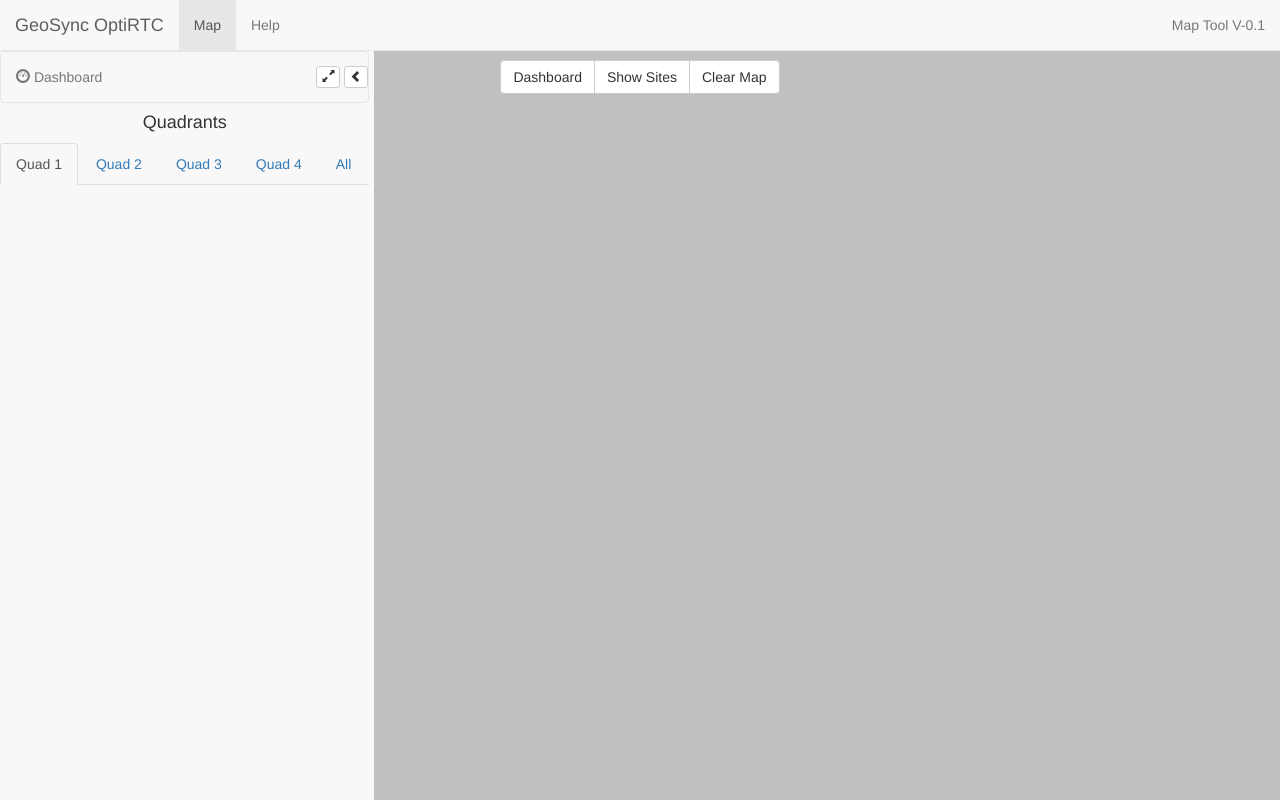
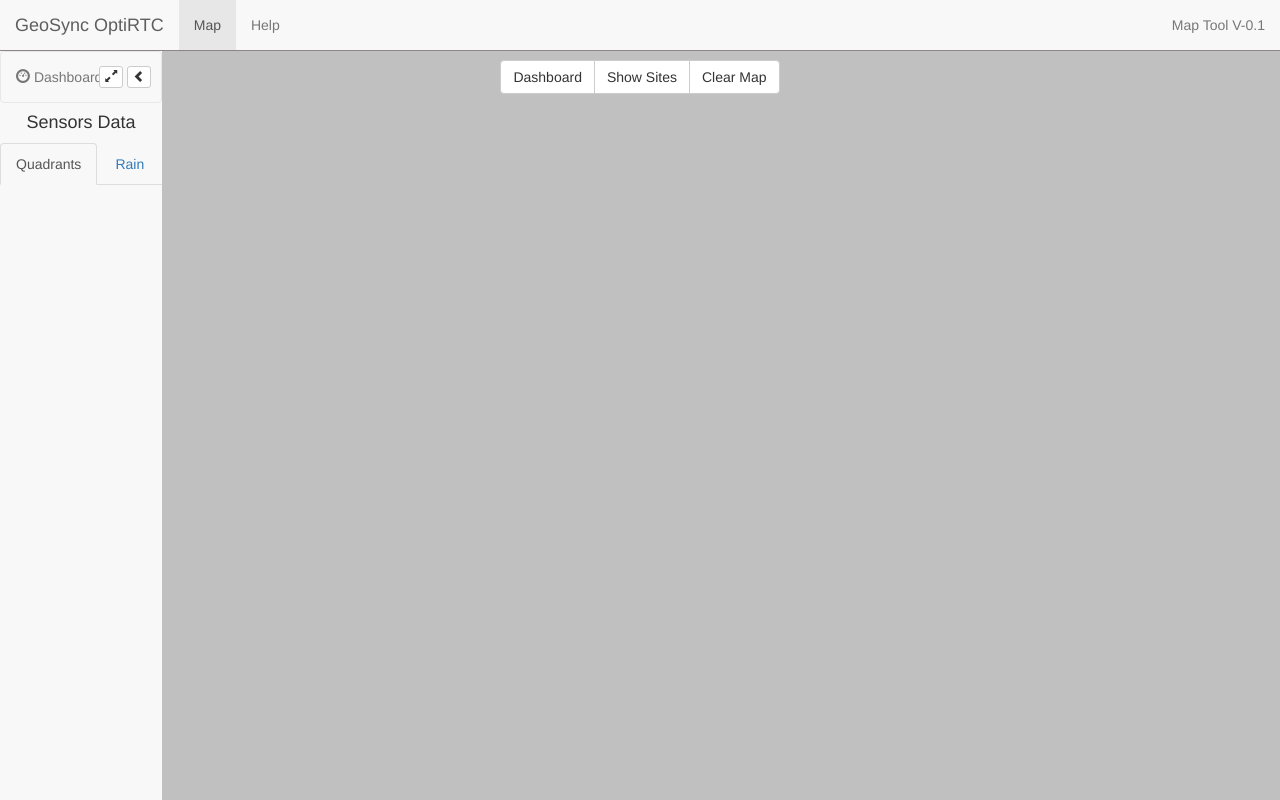
Before and after one commit to enea-tsanai/SensorMap, a Flask app: page /map in a window 1280 px wide. Run offline with Flask 2, Linux system fonts and the light colour scheme; data that the repository does not hold is empty; style sheets or scripts are compiled from the project's sources; some libraries are stand-ins or nearby versions.

Commit message:
js polishes

```diff
--- a/app/static/css/dashboard.scss
+++ b/app/static/css/dashboard.scss
@@ -16,6 +16,9 @@ $dashboard-desktop-min: 845px;
 #dashboard-wrapper {
   @include dashboard-transition($splitter-transition-time);
   background: $color-light-theme;
+}
+
+#dashboard-header div {
   padding-right: 5px;
 }
 
--- a/app/static/css/map-tool.scss
+++ b/app/static/css/map-tool.scss
@@ -1,3 +1,7 @@
+#top-navbar {
+  border-color: #908585;
+}
+
 /* Splitter */
 $splitter-transition-time: 0.4s;
 $left-component-min-width: 320px;
@@ -81,6 +85,7 @@ html, body {
 }
 
 .split-pane-divider {
+  //background-color: #7F9FD2;
   width: 5px;
 }
 
--- a/app/static/js/dashboard.js
+++ b/app/static/js/dashboard.js
@@ -12,9 +12,10 @@ function minToMax() {
 
 function maxToMin() {
     $('#my-divider').removeClass('invisible');
-    $("#left-component").removeClass('closed').removeClass('maximized-l').addClass('minimized-l');
+    var width =  parseInt($("#left-component").removeClass('closed').removeClass('maximized-l').addClass('minimized-l')
+        .css("min-width"));
     $("#right-component").removeClass('closed').removeClass('maximized-r').addClass('minimized-r');
-    $('div.split-pane').splitPane('firstComponentSize', parseInt($("#left-component").css("min-width")));
+    $('div.split-pane').splitPane('firstComponentSize', width);
     $("#maximize").find($("span")).replaceWith('<span class="glyphicon glyphicon-resize-full"></span>');
     sidebarState = "minimized";
 }
@@ -36,9 +37,10 @@ function openToolbar() {
         minToMax();
     } else {
         $('#my-divider').removeClass('invisible');
-        $("#left-component").removeClass('closed').removeClass('maximized-l').addClass('minimized-l');
+        var width = parseInt($("#left-component").removeClass('closed').removeClass('maximized-l')
+            .addClass('minimized-l').css("min-width"));
         $("#right-component").removeClass('closed').removeClass('maximized-r').addClass('minimized-r');
-        $('div.split-pane').splitPane('firstComponentSize', parseInt($("#left-component").css("min-width")));
+        $('div.split-pane').splitPane('firstComponentSize', width);
     }
     removeFastDrag();
 	// Shift center of map to the right by half width of the sidebar
--- a/app/templates/map-tool.html
+++ b/app/templates/map-tool.html
@@ -44,7 +44,7 @@
 </head>
 
 <body>
-<nav class="navbar navbar-default navbar-fixed-top">
+<nav id="top-navbar" class="navbar navbar-default navbar-fixed-top">
 	<div class="container-fluid">
 		<div class="navbar-header">
             <button type="button" class="navbar-toggle collapsed" data-toggle="collapse"
@@ -112,25 +112,14 @@
                 </div>
 
                 <div>
-                    <h4>Quadrants</h4>
+                    <h4>Sensors Data</h4>
                     <ul class="nav nav-tabs" id="selection-tabs">
-                        <li class="active"><a href="#quad-1">Quad 1</a></li>
-                        <li><a href="#quad-2">Quad 2</a></li>
-                        <li><a href="#quad-3">Quad 3</a></li>
-                        <li><a href="#quad-4">Quad 4</a></li>
-                        <li><a href="#all-quads">All</a></li>
+                        <li class="active"><a href="#all-quads">Quadrants</a></li>
+                        <li><a href="#rain">Rain</a></li>
                     </ul>
                 </div>
 
                 <div class="tab-content">
-                    <div id="quad-1" class="tab-pane fade in active">
-                    </div>
-                    <div id="quad-2" class="tab-pane fade">
-                    </div>
-                    <div id="quad-3" class="tab-pane fade">
-                    </div>
-                    <div id="quad-4" class="tab-pane fade">
-                    </div>
                     <div id="all-quads" class="tab-pane fade">
 
                         <div id="combined-graphs-menu" class="row">
@@ -216,6 +205,7 @@
                         </div>
 
                     </div>
+                    <div id="rain" class="tab-pane fade in active"></div>
                 </div>
             </div>
             <!-- End of dashboard -->
```
